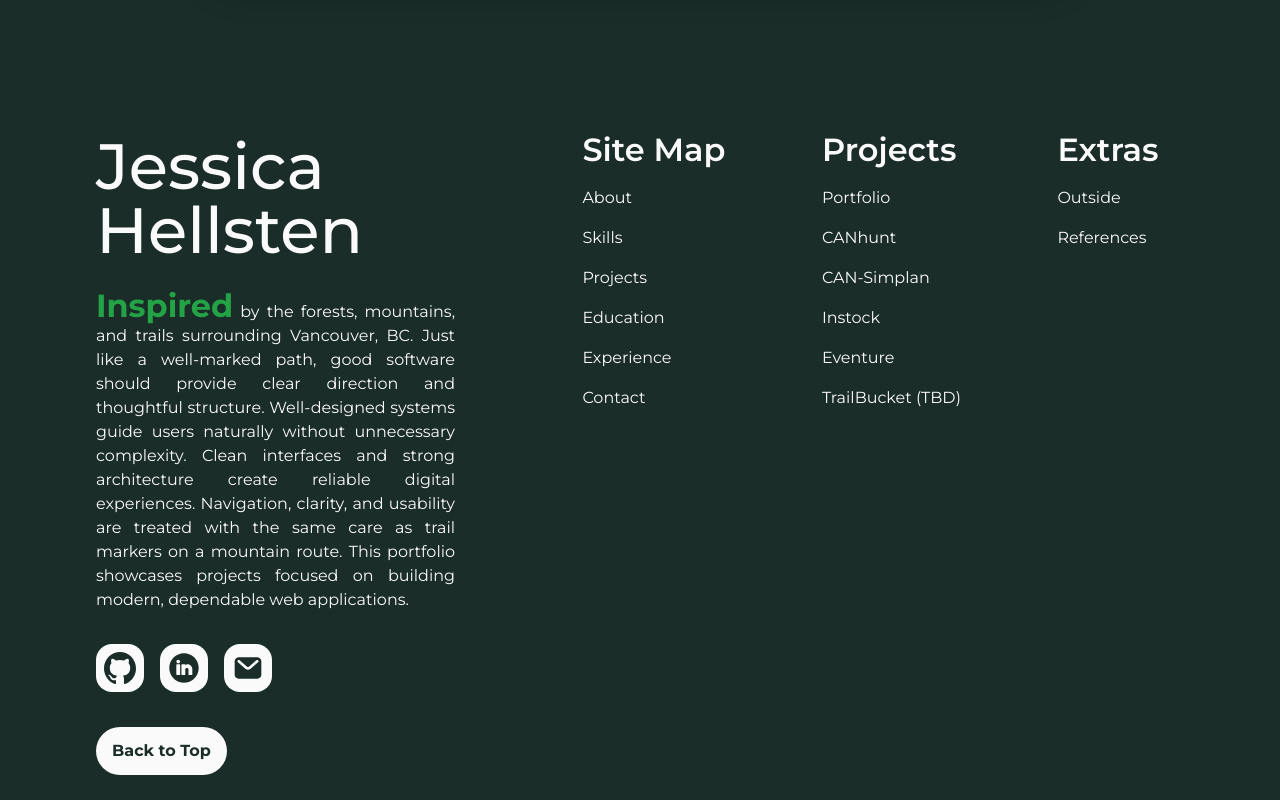
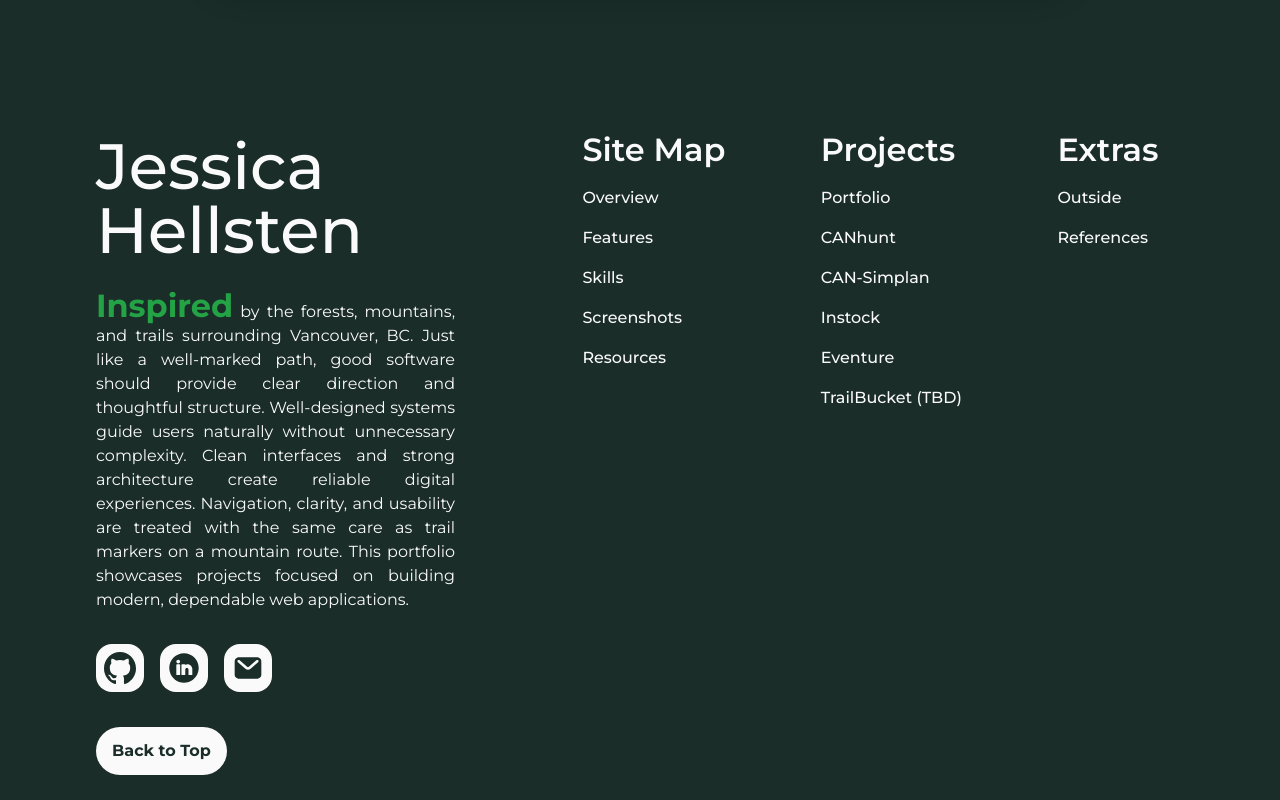
Before and after one commit to hellsten/jessicahellsten-website, a React (Vite) app: page /project/canhunt in a window 1280 px wide. Shown: the part 3900-4700 px from the top of the page. Built offline with nearby package versions, Linux system fonts and the light colour scheme.

Commit message:
Added navigation and sitemap mapping for each page

```diff
--- a/src/App.jsx
+++ b/src/App.jsx
@@ -10,17 +10,25 @@ import ExtraPage from './pages/ExtraPage/ExtraPage.jsx'
 
 function App() {
 
+  const homeSiteMap=[
+    "About", "Skills", "Projects", "Education", "Experience", "Contact",
+  ]
+
+  const projectSiteMap=[
+   "Overview", "Features", "Skills", "Screenshots", "Resources",
+  ]
+
   return (
     <>
       <BrowserRouter>
         <Navigation />
 
         <Routes>
-          <Route path="/" element={<HomePage />} />
-          <Route path="/project/:id" element={<ProjectPage />} />
+          <Route path="/" element={<><HomePage /><Footer siteMap={homeSiteMap}/></>} />
+          <Route path="/project/:id" element={<><ProjectPage /><Footer siteMap={projectSiteMap}/></>} />
         </Routes>
 
-        <Footer />
+
       </BrowserRouter>
     </>
   )
--- a/src/components/Footer/Footer.jsx
+++ b/src/components/Footer/Footer.jsx
@@ -7,13 +7,14 @@ import GitHub from "./../../assets/icons/github.svg?react";
 import LinkedIn from "./../../assets/icons/linkedin.svg?react";
 import Mail from "./../../assets/icons/mail.svg?react";
 
-function Footer() {
+function Footer( {siteMap} ) {
   const scrollToSection = (id) => {
     const sectionElement = document.getElementById(id);
     if (sectionElement) {
       sectionElement.scrollIntoView({ behavior: "smooth" });
     }
   };
+
   return (
     <section className="footer">
       <div className="footer__container">
@@ -55,6 +56,20 @@ function Footer() {
           </div>
           <div className="footer__right">
             <div className="footer__site-map">
+              <h1>Site Map</h1>
+              {siteMap.map((section, index) => (
+                <li key={index}>
+                  <NavLink
+                onClick={(e)=>{
+                  scrollToSection(`section${section}`);
+                  }}
+                  className="footer__projects-item">
+                  {section}
+                </NavLink>
+                </li>
+              ))}
+           </div>
+             {/* <div className="footer__site-map">
               <h1>Site Map</h1>
               <li>
                 <NavLink
@@ -116,13 +131,13 @@ function Footer() {
                   Contact
                 </NavLink>
               </li>
-            </div>
+            </div> */}
             <div className="footer__projects">
               <h1>Projects</h1>
               {projects.map((project) => (
-                <li key={project.id} className="footer__projects-item">
+                <NavLink key={project.id} to={`/project/${project.id}`} className="footer__projects-item">
                   {project.title}
-                </li>
+                </NavLink>
               ))}
             </div>
             <div className="footer__pages">
--- a/src/components/Footer/Footer.scss
+++ b/src/components/Footer/Footer.scss
@@ -86,6 +86,7 @@
       &:hover {
         fill: $color-white;
         background: $green-color-secondary;
+        cursor: pointer;
       }
     }
   }
@@ -110,6 +111,7 @@
     &:hover {
       color: $color-white;
       background-color: $green-color-secondary;
+      cursor: pointer;
     }
   }
   &__right {
@@ -145,9 +147,11 @@
         align-self: center;
       }
       a {
+        font-weight: 500;
         color: inherit;
         &:hover {
           color: $green-color-secondary;
+          cursor: pointer;
         }
       }
     }
@@ -166,10 +170,21 @@
     }
     li {
       list-style: none;
+
       @include mobile {
         align-self: center;
       }
+
     }
+a {
+  font-weight: 500;
+        color: inherit;
+        &:hover {
+          color: $green-color-secondary;
+          cursor: pointer;
+        }
+      }
+
   }
   &__pages {
     display: flex;
@@ -185,10 +200,19 @@
     }
     li {
       list-style: none;
+      font-weight: 500;
       @include mobile {
         align-self: center;
       }
     }
+    a {
+  font-weight: 500;
+        color: inherit;
+        &:hover {
+          color: $green-color-secondary;
+          cursor: pointer;
+        }
+      }
   }
   &__disclaimer {
     display: flex;
--- a/src/pages/ProjectPage/ProjectPage.jsx
+++ b/src/pages/ProjectPage/ProjectPage.jsx
@@ -12,7 +12,7 @@ function ProjectPage() {
 
   return (
     <>
-      <section className="projectPage">
+      <section className="projectPage" id="sectionOverview">
         <div className="projectPage__container">
           <section className="projectPage__hero">
             <div className="projectPage__hero__container">
@@ -53,7 +53,7 @@ function ProjectPage() {
             </div>
           </section> */}
           <div className="projectPage__details">
-            <section className="projectPage__features">
+            <section className="projectPage__features" id="sectionFeatures">
               <div className="projectPage__features-container">
                 <div className="projectPage__features-title">Features</div>
                 <div className="projectPage__features-items">
@@ -71,7 +71,7 @@ function ProjectPage() {
               </div>
             </section>
           </div>
-          <section className="projectPage__screenshots">
+          <section className="projectPage__screenshots" id="sectionScreenshots">
             {projectItem.screenshots.map((screenshot, index) => (
               <div key={index} className="projectPage__screenshot-item">
                 <div className="projectPage__screenshot-item-title">
@@ -93,7 +93,7 @@ function ProjectPage() {
               </div>
             ))}
           </section>
-          <section className="projectPage__resources">
+          <section className="projectPage__resources" id="sectionResources">
             <div className="projectPage__resources-title">
               Resources
             </div>
```
